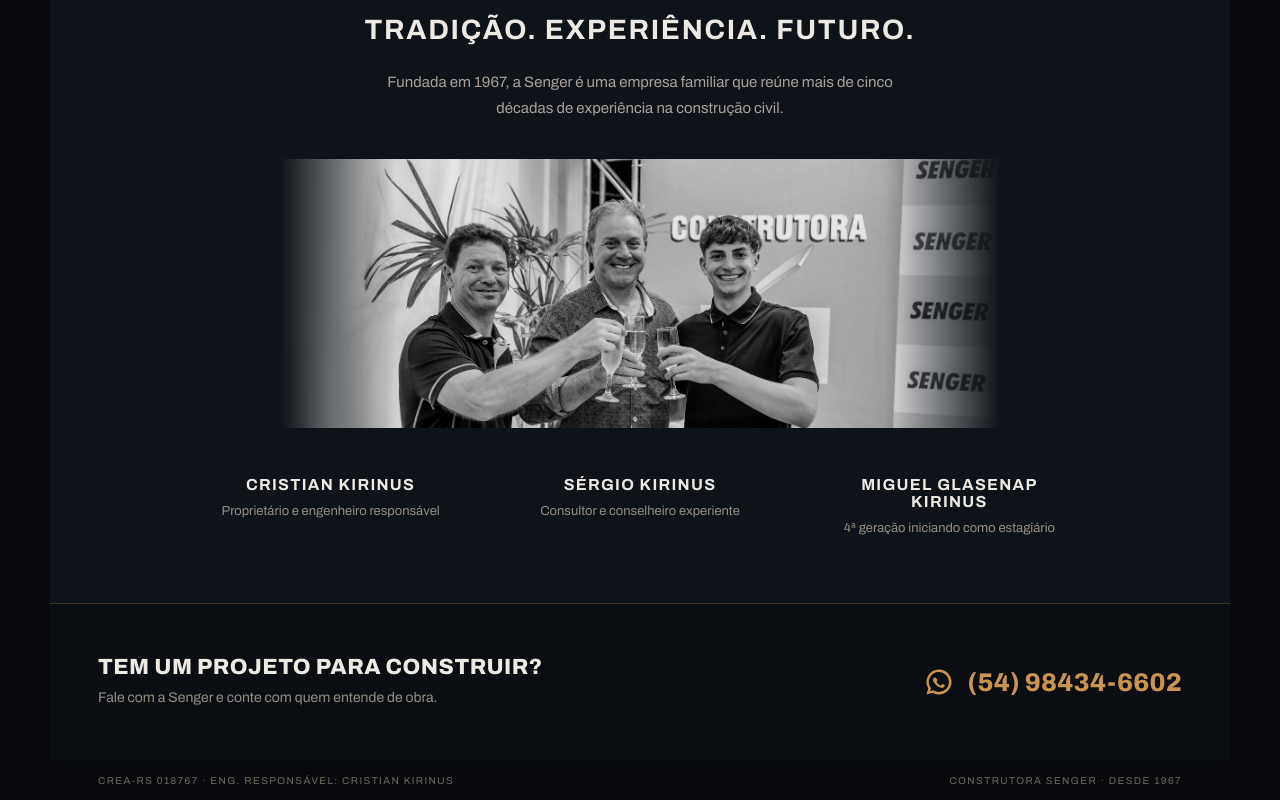
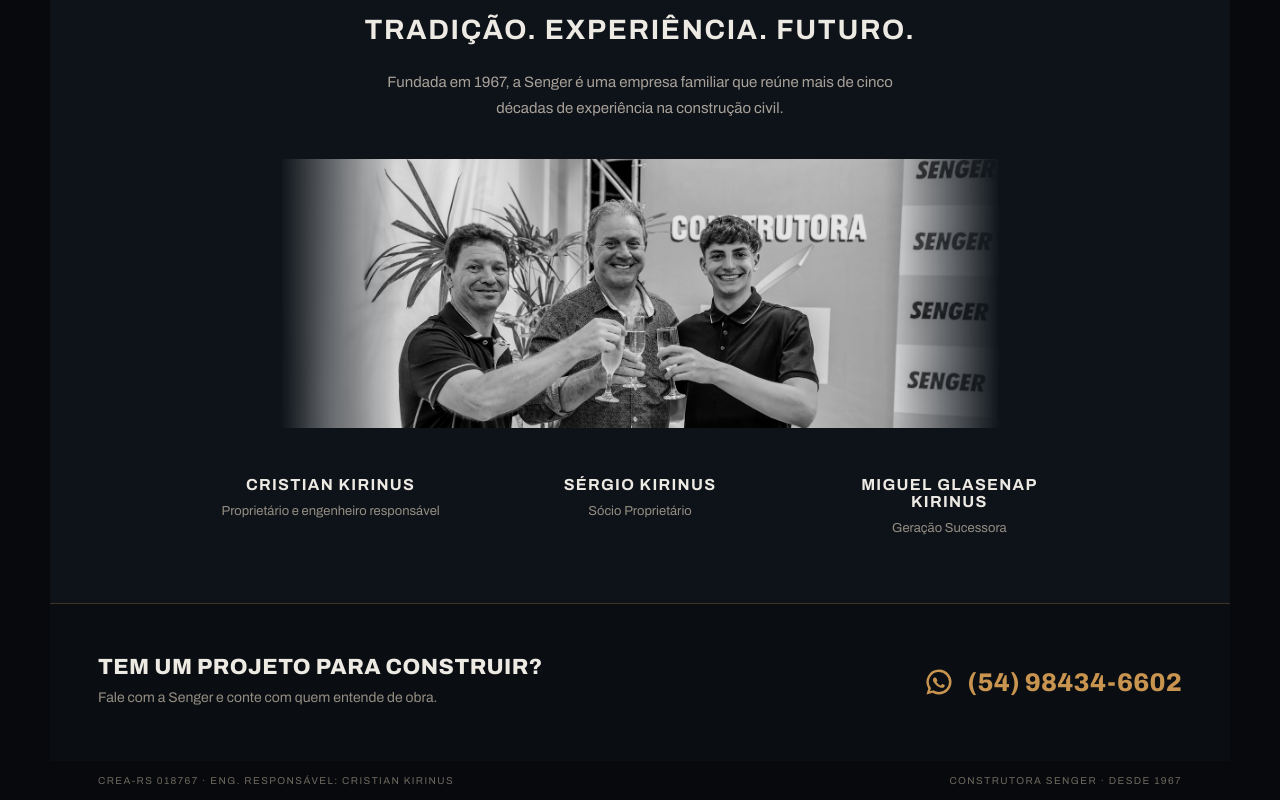
Before and after one commit to construtora-senger/obras, a plain HTML site: page index.html in a window 1280 px wide. Shown: the part 2662-3462 px from the top of the page. Drawn offline with nearby package versions, Linux system fonts and the light colour scheme.

Commit message:
Add files via upload

```diff
--- a/index.html
+++ b/index.html
@@ -275,11 +275,11 @@
     </div>
     <div style="padding:0 clamp(10px,1.6vw,20px)">
       <div style="font-size:clamp(14px,1.3vw,16px);font-weight:700;letter-spacing:0.08em;text-transform:uppercase">Sérgio Kirinus</div>
-      <div style="margin-top:8px;font-size:clamp(13px,1.1vw,13px);line-height:1.6;color:#948D82">Consultor e conselheiro experiente</div>
+      <div style="margin-top:8px;font-size:clamp(13px,1.1vw,13px);line-height:1.6;color:#948D82">Sócio Proprietário</div>
     </div>
     <div style="padding:0 clamp(10px,1.6vw,20px)">
       <div style="font-size:clamp(14px,1.3vw,16px);font-weight:700;letter-spacing:0.08em;text-transform:uppercase">Miguel Glasenap Kirinus</div>
-      <div style="margin-top:8px;font-size:clamp(13px,1.1vw,13px);line-height:1.6;color:#948D82">4ª geração iniciando como estagiário</div>
+      <div style="margin-top:8px;font-size:clamp(13px,1.1vw,13px);line-height:1.6;color:#948D82">Geração Sucessora</div>
     </div>
   </div>
 </section>
```
